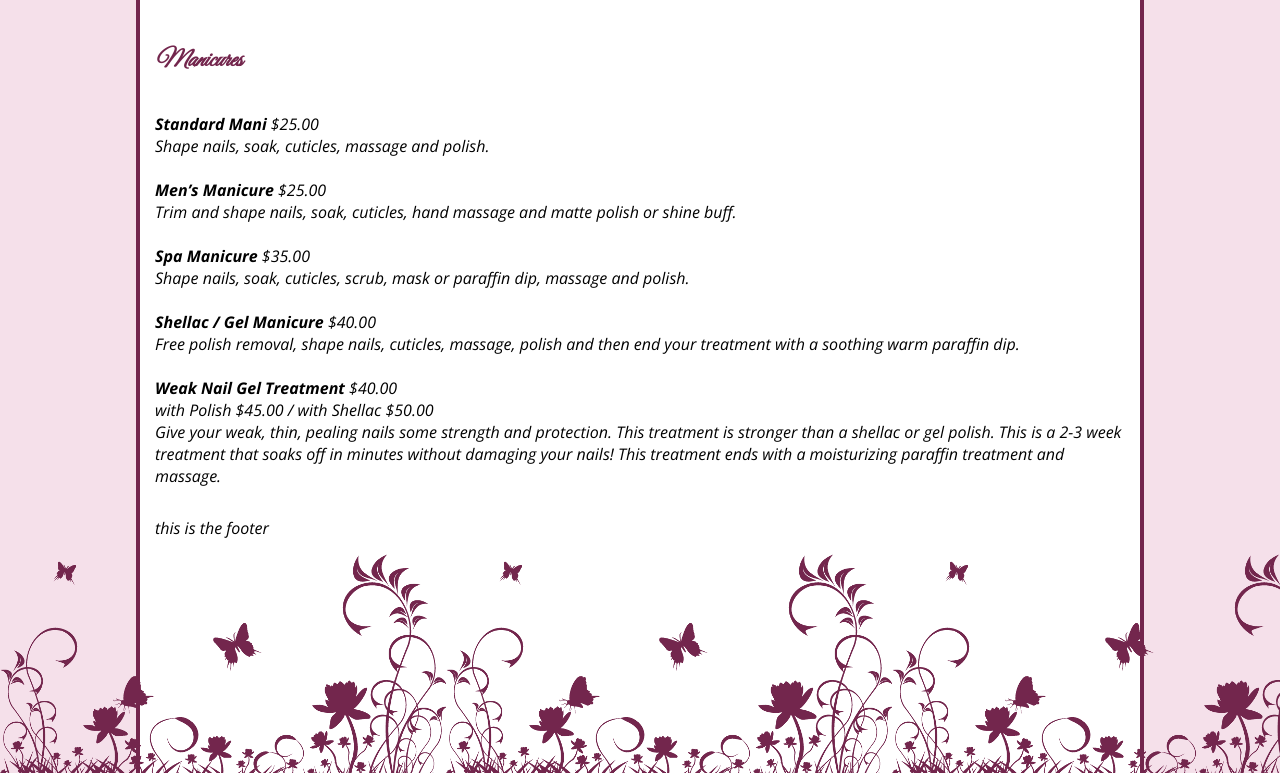
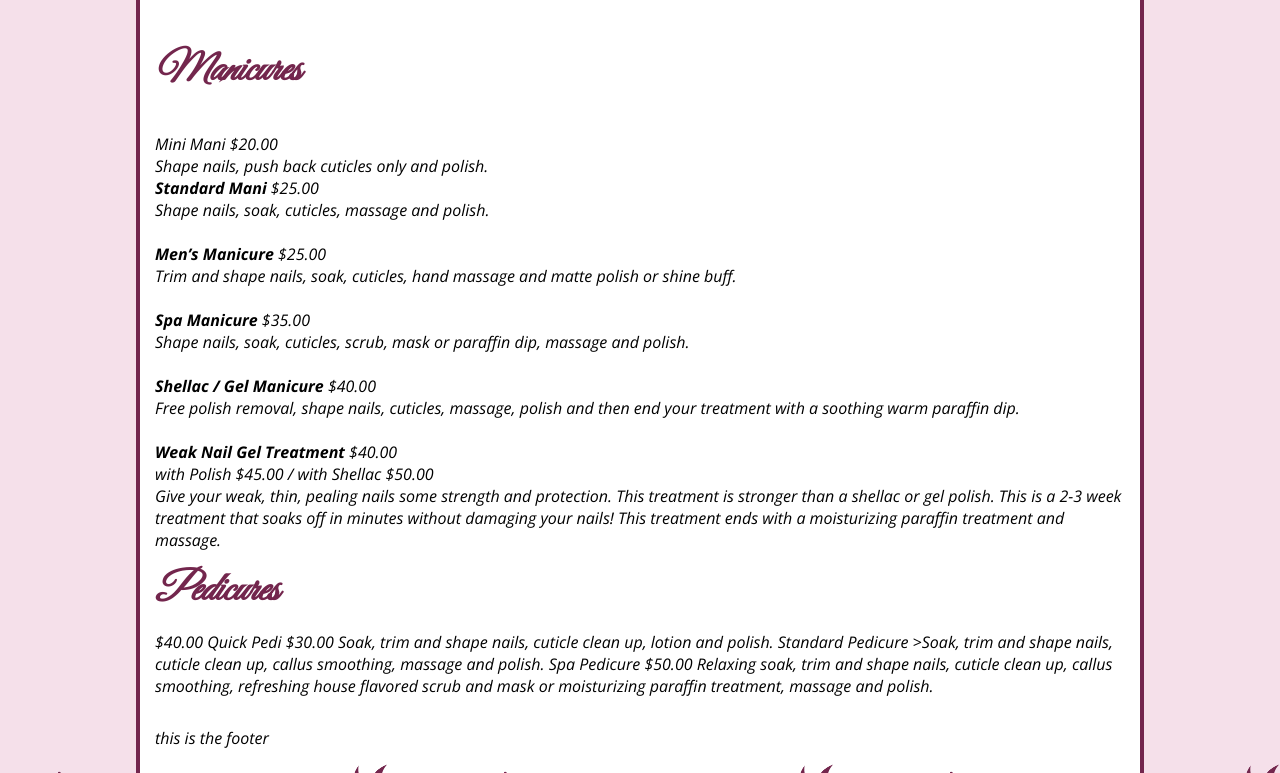
Before and after one commit to susanspedispa/susanspedispa.github.io, a Jekyll site: the page built from index.html, in a window 1280 px wide and 900 px high, scrolled down 692 px, cut to the strip 127-900 px from the top of the window. Built offline with Jekyll 4.4.1, drawn with Linux system fonts in a browser that asks for light colours.

Commit message:
Update menu.html

```diff
--- a/_includes/menu.html
+++ b/_includes/menu.html
@@ -1,12 +1,24 @@
-<h2>Manicures</h2><br>
-<b>Standard Mani</b> $25.00<br>
+<h1>Manicures</h1><br>
+<span class="treatmentName">Mini Mani</span>  $20.00<br>
+Shape nails, push back cuticles only and polish. <br>
+<span class="treatmentName"><b>Standard Mani</b></span> $25.00<br>
 Shape nails, soak, cuticles, massage and polish.<br><br>
-<b>Men’s Manicure</b> $25.00<br>
+<span class="treatmentName"><b>Men’s Manicure</b></span> $25.00<br>
 Trim and shape nails, soak, cuticles, hand massage and matte polish or shine buff.<br><br>
-<b>Spa Manicure</b>  $35.00<br>
+<span class="treatmentName"><b>Spa Manicure</b></span>  $35.00<br>
 Shape nails, soak, cuticles, scrub, mask or paraffin dip, massage and polish.<br><br>
-<b>Shellac / Gel Manicure</b>  $40.00<br>
+<span class="treatmentName"><b>Shellac / Gel Manicure</b></span>  $40.00<br>
 Free polish removal, shape nails, cuticles, massage, polish and then end your treatment with a soothing warm paraffin dip.<br><br>
-<b>Weak Nail Gel Treatment</b> $40.00<br>
+<span class="treatmentName"><b>Weak Nail Gel Treatment</b></span> $40.00<br>
 with Polish  $45.00 / with Shellac  $50.00<br>
-Give your weak, thin, pealing nails some strength and protection. This treatment is stronger than a shellac or gel polish. This is a 2-3 week treatment that soaks off in minutes without damaging your nails! This treatment ends with a moisturizing paraffin treatment and massage.
+Give your weak, thin, pealing nails some strength and protection. This treatment is stronger than a shellac or gel polish. This is a 2-3 week treatment that soaks off in minutes without damaging your nails! This treatment ends with a moisturizing paraffin treatment and massage.<p>
+
+<h1>Pedicures</h1>
+$40.00
+Quick Pedi  $30.00
+Soak, trim and shape nails, cuticle clean up, lotion and polish.
+Standard Pedicure >Soak, trim and shape nails, cuticle clean up, callus smoothing, massage and polish.
+Spa Pedicure  $50.00
+Relaxing soak, trim and shape nails, cuticle clean up, callus smoothing, refreshing house flavored scrub and mask or moisturizing paraffin treatment, massage and polish.
+
+</p>
```
